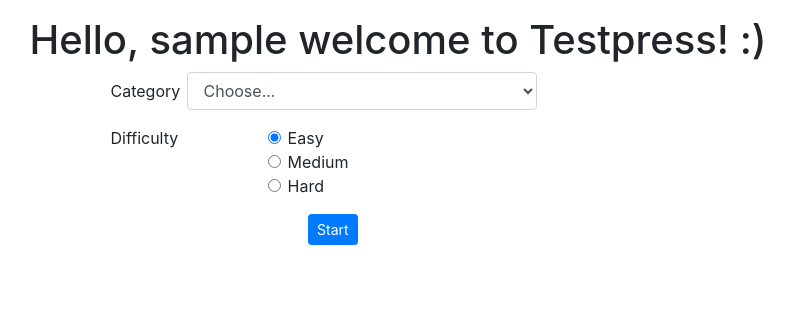
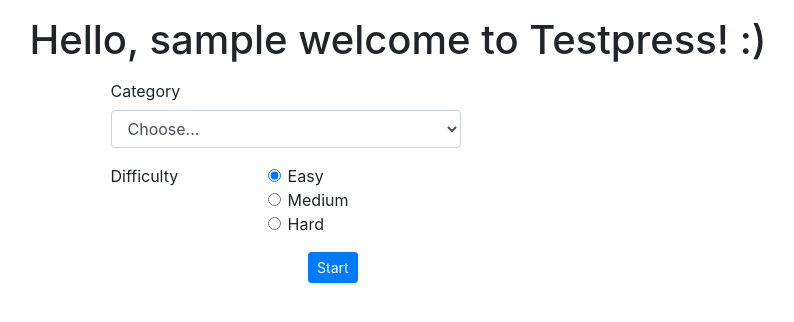
Before and after one commit to nandysolutions/testpress-interview, a Django app: page / in a window 1280 px wide. Shown: the part 56-378 px from the top of the page, without its empty margins (242-1036 px from the left). Run offline with Django 3.2, Linux system fonts and the light colour scheme; the visitor is signed in with stand-in values (Sample User, id 1); some libraries are stand-ins or nearby versions.

Commit message:
Initial commit

```diff
--- a/Templates/index.html
+++ b/Templates/index.html
@@ -113,8 +113,8 @@
     <div class="text-center">
         <form id="quizform" style="margin-left: 27%" class="text-left" action="{% url 'quiz' %}"
               method="get">
-            <div class="form-group row w-50">
-                <label for="inputCategory" class="col-sm-2 col-form-label d-block">Category</label>
+            <div class="form-group row w-50 d-block">
+                <label for="inputCategory" class="col-sm-2 col-form-label">Category</label>
                 <div class="col-sm-10">
                     <select id="inputCategory" class="form-control" name="category">
                         <option value="null" selected>Choose...</option>
```
